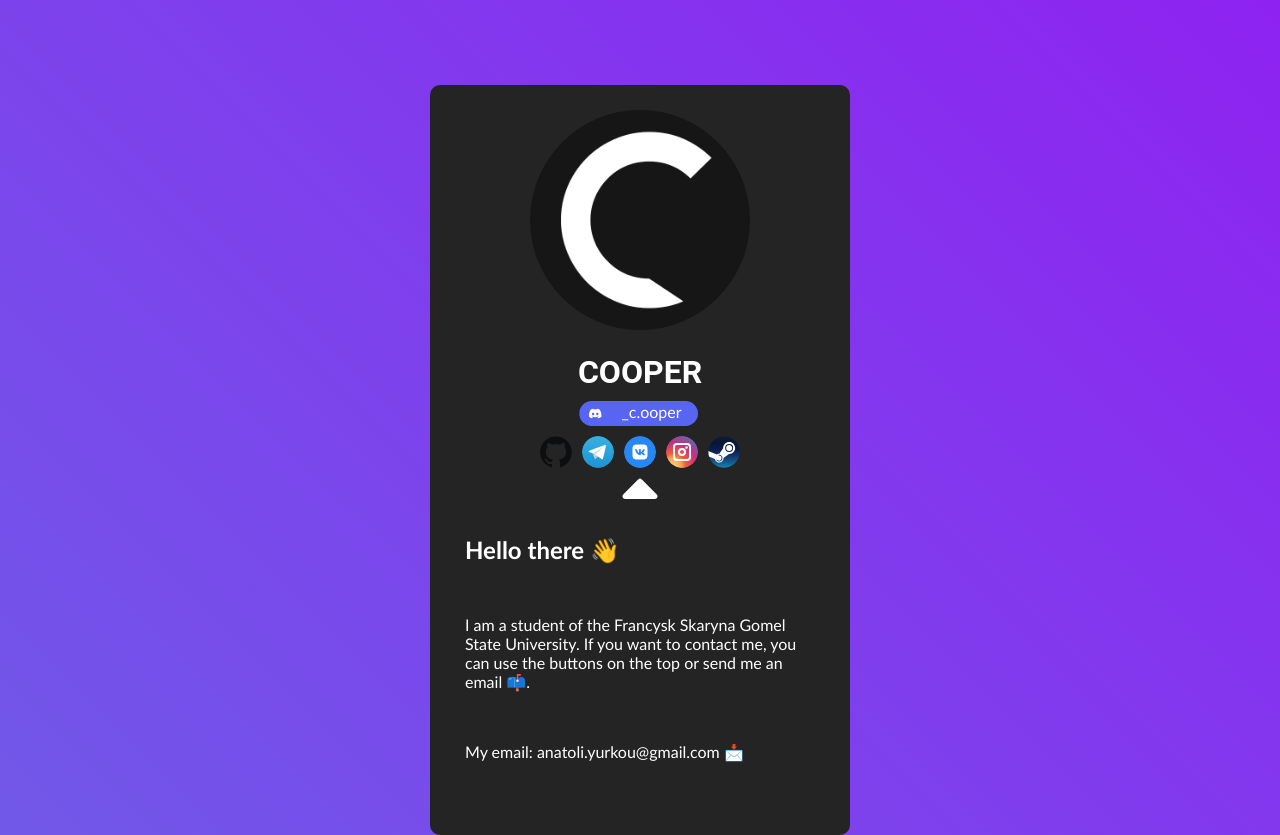
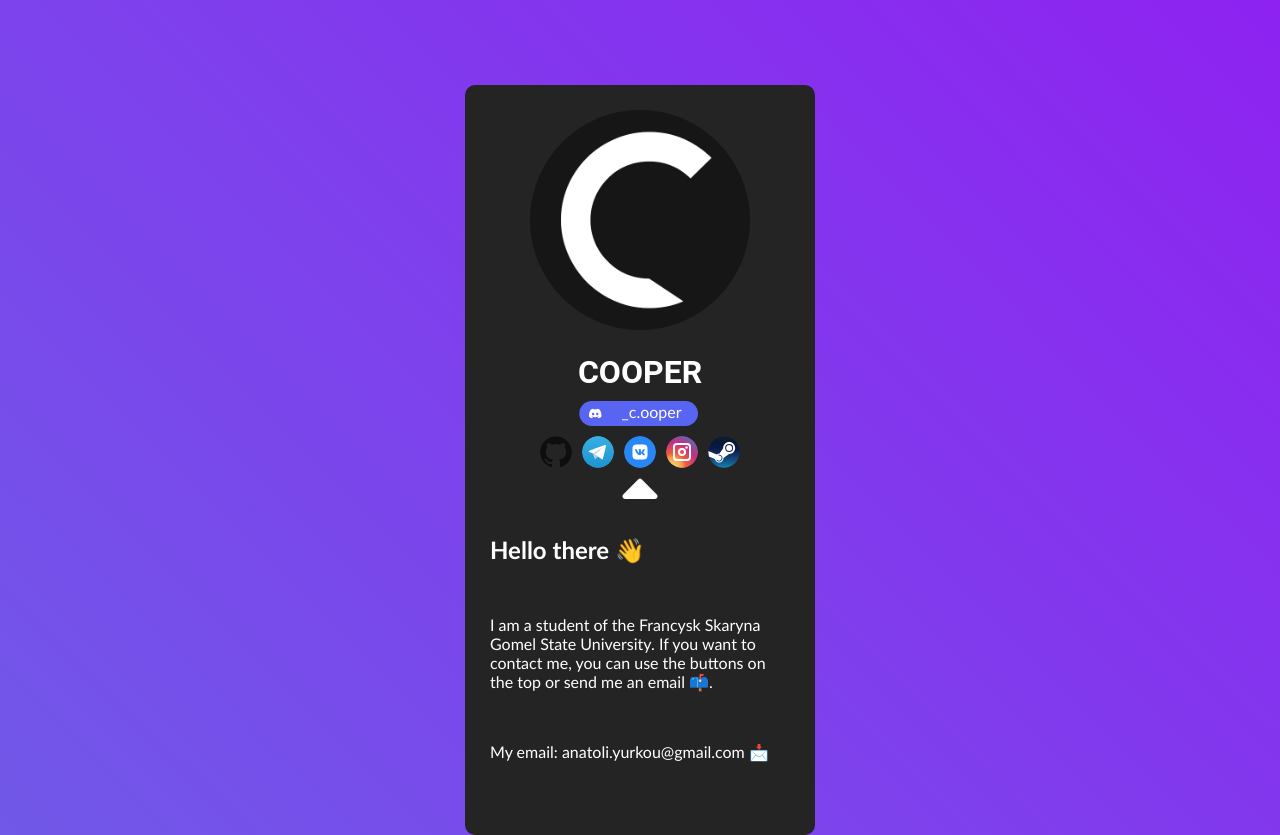
Before and after one commit to ICOOPERI/card, a plain HTML site: page index.html in a window 1280 px wide. Both pictures are taken after a click on the element 640 px from the left and 488 px from the top of the page. Drawn offline with Linux system fonts and the light colour scheme.

Commit message:
Update style.css

```diff
--- a/style.css
+++ b/style.css
@@ -23,7 +23,7 @@ body {
 }
 
 .container {
-    width: 420px;
+    width: 350px;
     background-color: #242424;
     border-radius: 10px;
     height: 430px;
@@ -73,14 +73,14 @@ body {
 .container.expanded .bottomContainer {
     display: block;
     padding: 10px;
-    width: 400px;
+    width: 350px;
     margin-top: -50px;
 }
 
 .container.expanded {
     height: 750px;
     transform: translate(0px, 160px);
-    width: 420px;
+    width: 350px;
 
 }
 
```
